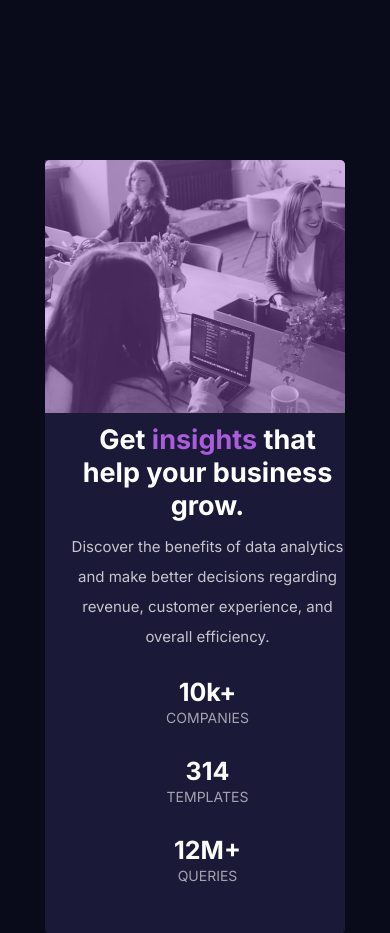
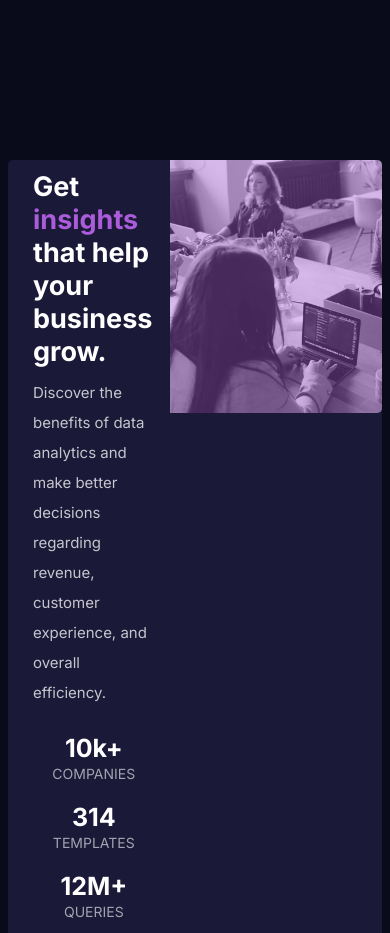
Before and after one commit to Amakoye/stats-preview-card-component-main, a plain HTML site: page index.html in a window 390 px wide. Shown: the top 933 px of the page. Drawn offline with Linux system fonts and the light colour scheme.

Commit message:
updated media queries for max-width greater than 600px

```diff
--- a/index.css
+++ b/index.css
@@ -118,81 +118,18 @@ body {
   }
 }
 
-@media screen and (max-width: 1000px) {
+@media screen and (max-width: 1999px) {
+  .container {
+    width: 80%;
+  }
+
   .text-container {
     width: 45%;
     margin: 0 10px 30px 35px;
   }
 
   .text-container .main-text h3 {
-    font-size: 32px;
-  }
-
-  .img-container {
-    width: 50%;
-  }
-}
-
-@media screen and (max-width: 800px) {
-  .container {
-    display: flex;
-    flex-direction: column-reverse;
-    width: 80%;
-    align-items: center;
-  }
-
-  .text-container {
-    text-align: center;
-    width: 100%;
-  }
-
-  .text-container .main-text h3 {
-    margin: 15px;
-    font-size: 45px;
-  }
-
-  .text-container .main-text p {
-    margin: 10px;
-    font-size: 21px;
-    font-weight: 200;
-    line-height: 30px;
-  }
-
-  .stats {
-    display: flex;
-    flex-direction: column;
-  }
-
-  .stats-figures {
-    margin: 15px 0 0 0;
-    display: flex;
-    flex-direction: column;
-    align-items: center;
-  }
-
-  .stats h3 {
-    font-size: 30 px;
-  }
-
-  .stats p {
-    font-size: 14px;
-  }
-
-  .img-container {
-    height: 50vh;
-    width: 100%;
-    background-image: url("./images/image-header-mobile.jpg");
-    background-repeat: no-repeat;
-    background-size: cover;
-    opacity: 1;
-    border-bottom-right-radius: 0;
-    border-top-left-radius: 5px;
-  }
-}
-
-@media screen and (max-width: 699px) {
-  .text-container .main-text h3 {
-    font-size: 40px;
+    font-size: 35px;
   }
 
   .text-container .main-text p {
@@ -200,8 +137,86 @@ body {
   }
 
   .img-container {
-    height: 30vh;
+    width: 55%;
+  }
+}
+
+@media screen and (max-width: 999px) {
+  .container {
+    width: 90%;
+  }
+
+  .text-container .main-text h3 {
+    font-size: 30px;
+  }
+
+  .text-container .main-text p {
+    font-size: 16px;
+  }
+
+  .stats h3 {
+    font-size: 20px;
+  }
+}
+
+@media screen and (max-width: 799px) {
+  .container {
     width: 100%;
+  }
+
+  .text-container {
+    width: 45%;
+  }
+  .text-container .main-text h3 {
+    font-size: 25px;
+  }
+
+  .text-container .main-text p {
+    font-size: 13px;
+  }
+
+  .stats h3 {
+    font-size: 18px;
+  }
+
+  .stats p {
+    font-size: 10px;
+    margin-bottom: 0;
+  }
+
+  .img-container {
+    width: 55%;
+  }
+}
+
+@media screen and (max-width: 699px) {
+  .container {
+    width: 100%;
+  }
+
+  .text-container {
+    width: 40%;
+    margin: 0 5px 30px 15px;
+  }
+
+  .text-container .main-text h3 {
+    font-size: 22px;
+  }
+
+  .text-container .main-text p {
+    font-size: 12px;
+  }
+
+  .stats h3 {
+    font-size: 16px;
+  }
+
+  .stats p {
+    font-size: 9px;
+  }
+
+  .img-container {
+    width: 60%;
   }
 }
 
@@ -219,12 +234,6 @@ body {
 
   .img-container {
     height: 30vh;
-    background-image: url("./images/image-header-mobile.jpg");
-    background-repeat: no-repeat;
-    background-size: cover;
-    opacity: 1;
-    border-bottom-right-radius: 0;
-    border-top-left-radius: 5px;
   }
 
   .stats {
```
Also changed, not shown: index.html (+3 -0 lines).
